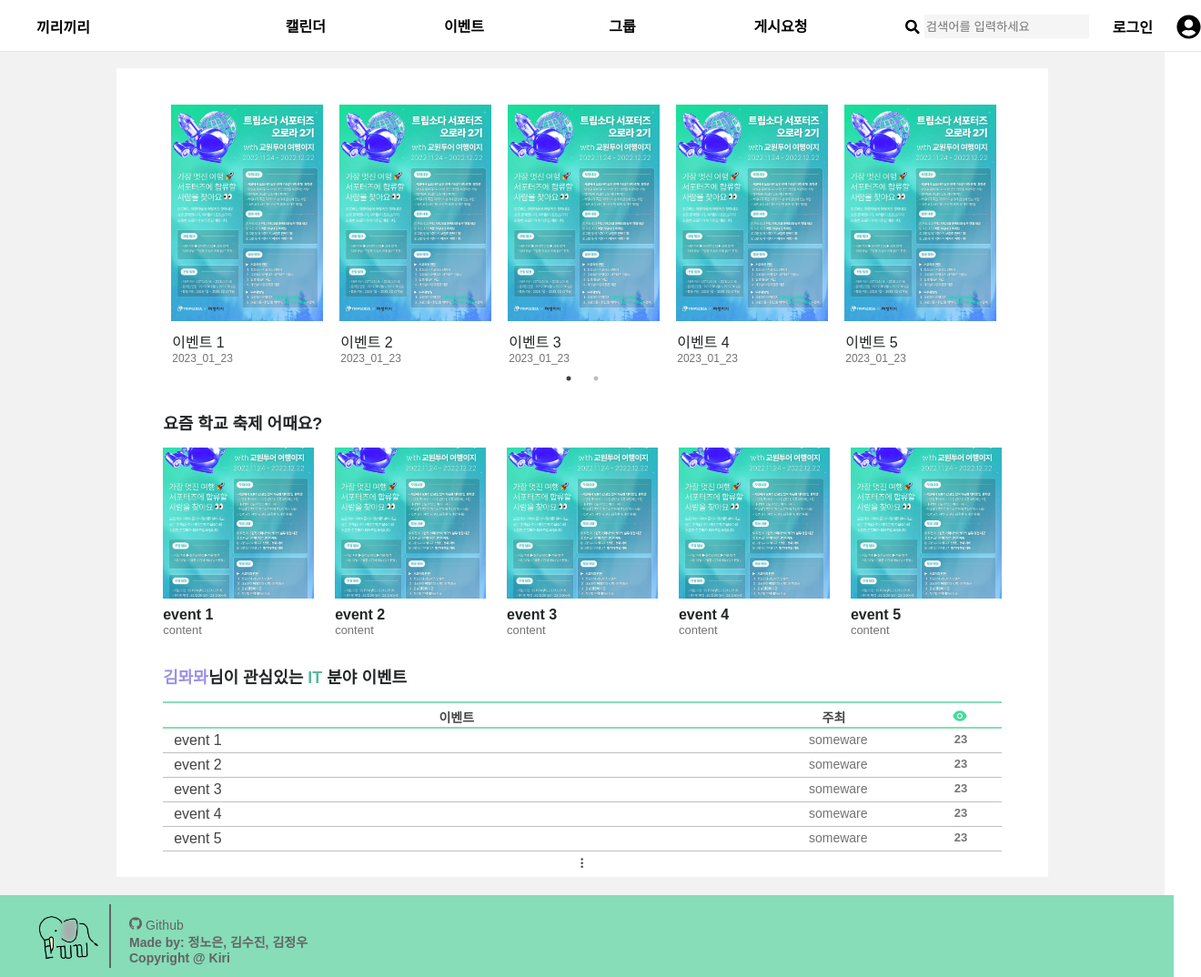
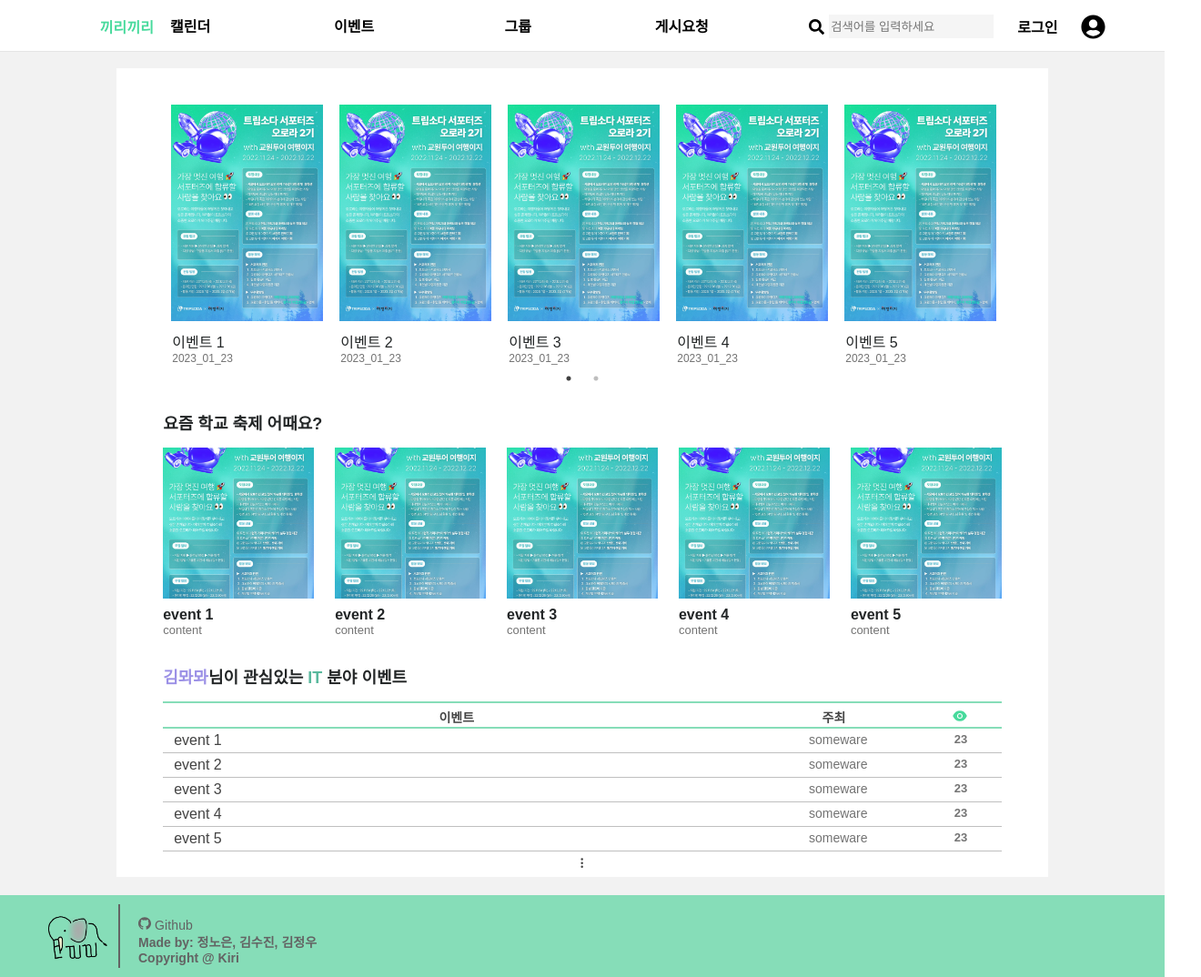
Before and after one commit to Jeans-ssu/Kiri, a React (Create React App) app in the folder client/kiri/: page / in a window 1280 px wide. Shown: the whole page at 91% size, 1320 px wide, since content can reach past the window. Built offline with nearby package versions, Linux system fonts and the light colour scheme.

Commit message:
:sparkles: [FE] fix: 레이아웃 수정

```diff
--- a/client/kiri/src/Components/Footer.js
+++ b/client/kiri/src/Components/Footer.js
@@ -8,7 +8,8 @@ const Foot = styled.footer`
   font-weight: 400;
   background-color: #86ddb8;
   width: 100%;
-  height: 70px;
+  box-sizing: border-box;
+  height: 90px;
 
   img {
     margin-left: 40px;
--- a/client/kiri/src/components/Header.js
+++ b/client/kiri/src/components/Header.js
@@ -1,6 +1,7 @@
 import { useState } from 'react';
 import { FaSearch, FaUserCircle } from 'react-icons/fa';
 import styled from 'styled-components';
+import { Link } from 'react-router-dom';
 
 const Main = styled.div`
   display: flex;
@@ -17,9 +18,14 @@ const Logo = styled.div`
   align-items: center;
   cursor: pointer;
   text-align: center;
-  margin-right: 200px;
+  margin-left: 5px;
   white-space: nowrap;
   padding-bottom: 15px;
+  a {
+    text-decoration: none;
+    color: ${({ theme }) => theme.colors.mainColor};
+    font-weight: 700;
+  }
 `;
 
 const TabMenu = styled.ul`
@@ -103,7 +109,9 @@ export const Header = () => {
     <>
       <Main>
         <TabMenu>
-          <Logo>끼리끼리</Logo>
+          <Logo>
+            <Link to="/">끼리끼리</Link>
+          </Logo>
           {menuArr.map((el, idx) => {
             return (
               <SubMenu
```
